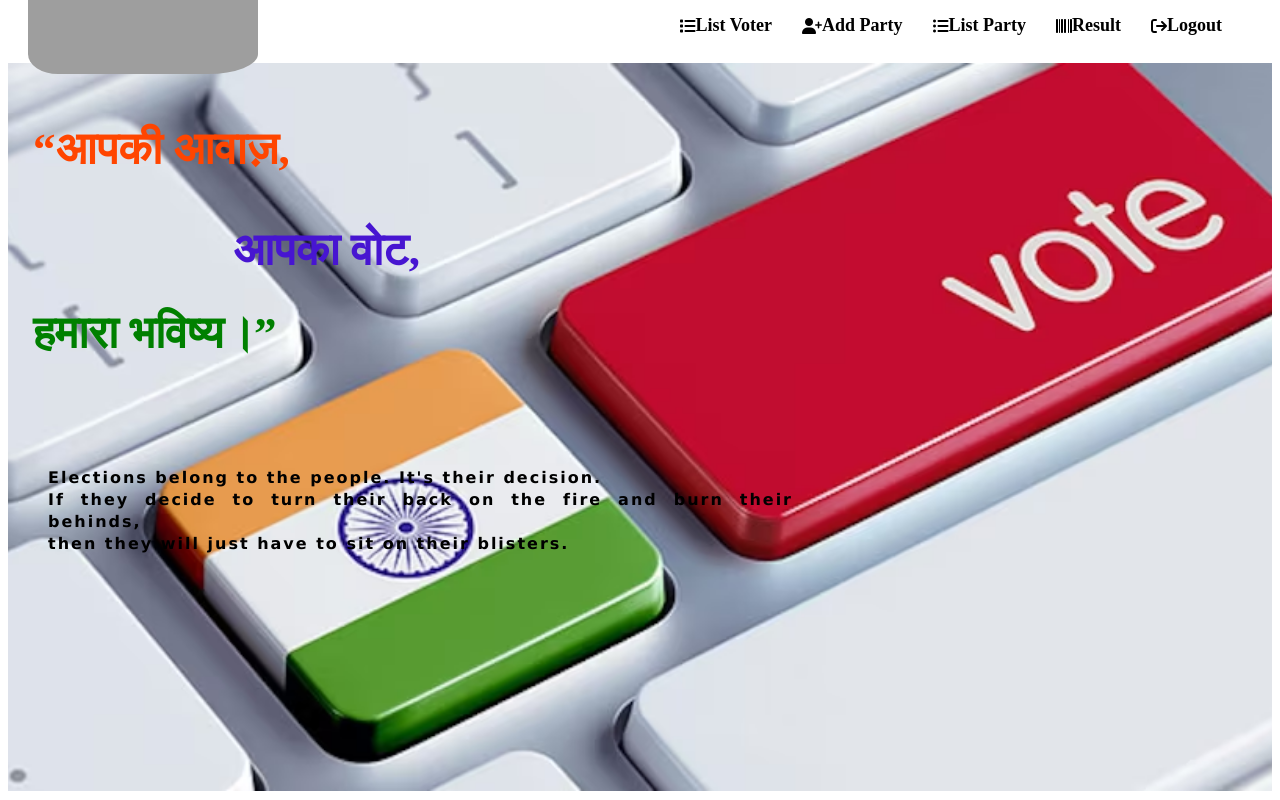
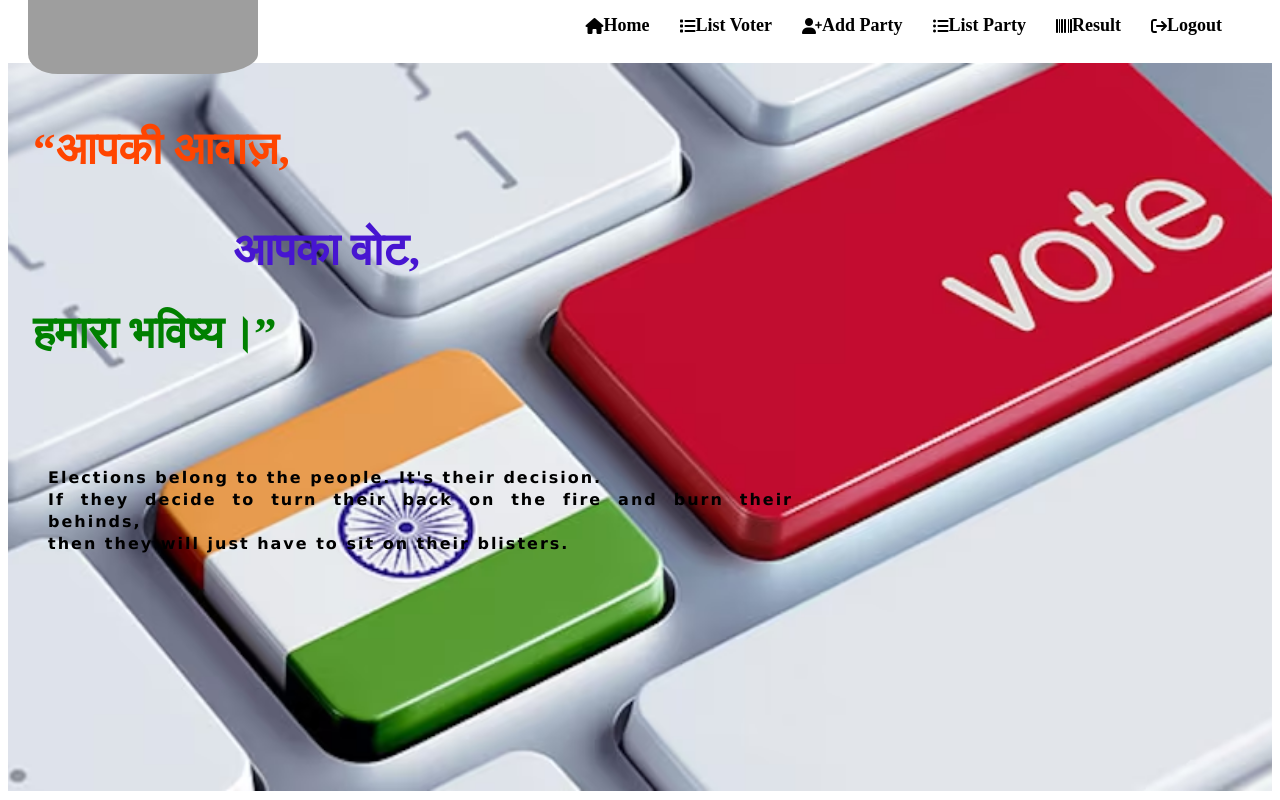
Before and after one commit to prathampalsingh/online_voting_system, an Angular app in the folder angular-onlinevoting/angular-onlinevoting/: page / in a window 1280 px wide. Built offline with nearby package versions, Linux system fonts and the light colour scheme; no server answers; sample sign-in values are in the browser's storage; grey boxes are pictures that could not be loaded; some icons are missing.

Commit message:
home logo

```diff
--- a/angular-onlinevoting/angular-onlinevoting/src/app/admin/adminheader/adminheader.component.html
+++ b/angular-onlinevoting/angular-onlinevoting/src/app/admin/adminheader/adminheader.component.html
@@ -14,6 +14,8 @@
             <img class="brand-logo" src="../../../assets/eci-logo.svg" alt="logo">
         </div>
         <nav class="nav-items">
+            <i class="fa fa-solid fa-home" style="color:black;"></i>
+            <div class="head" (click)="routeToLink('adminhome')">Home</div>
             <i class="fa fa-solid fa-list" style="color:black;"></i>
             <div class="head" (click)="routeToLink('adminlistvoter')">List Voter</div>
             <i class="fa fa-solid fa-user-plus" style="color: black;"></i>
```
